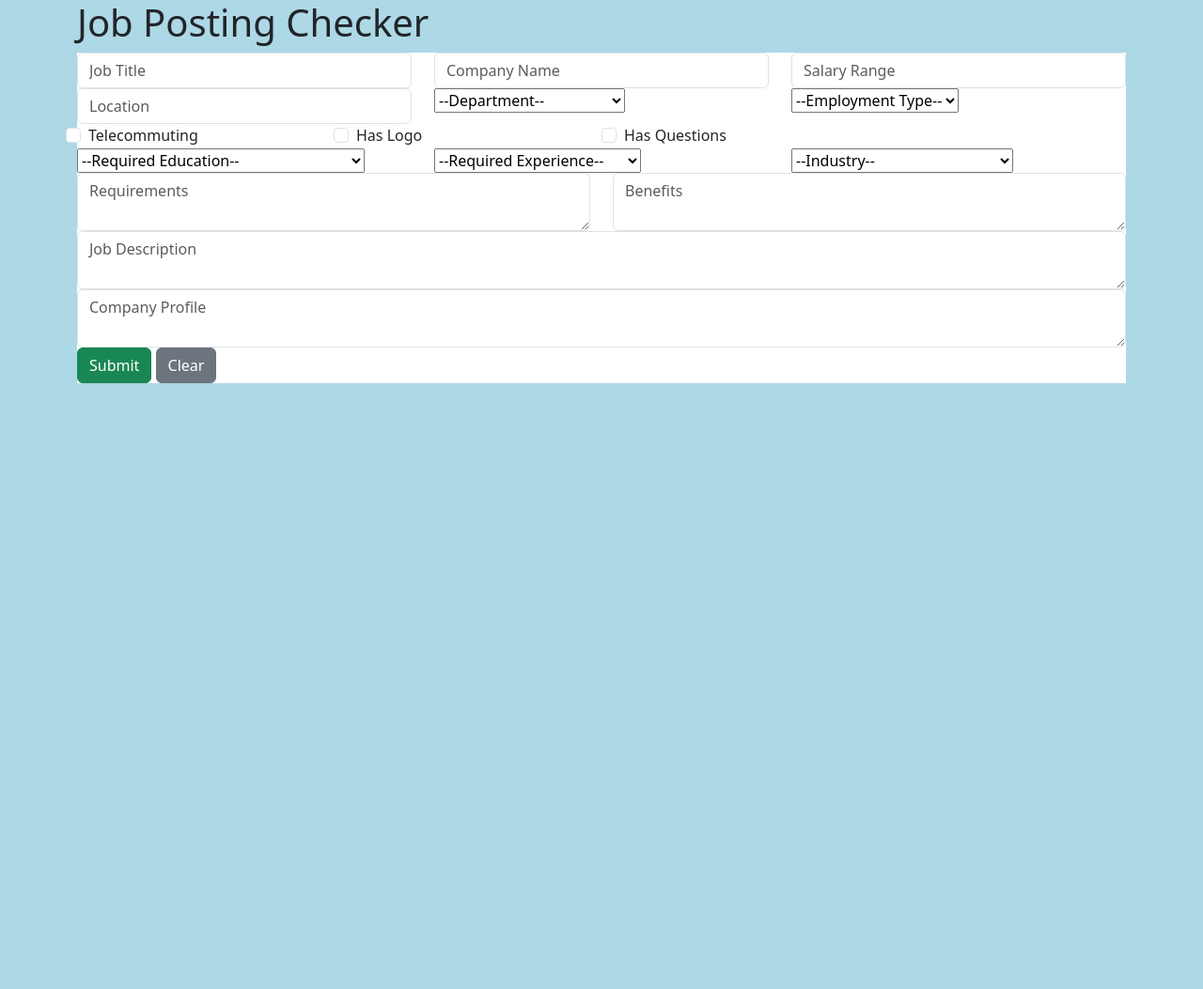
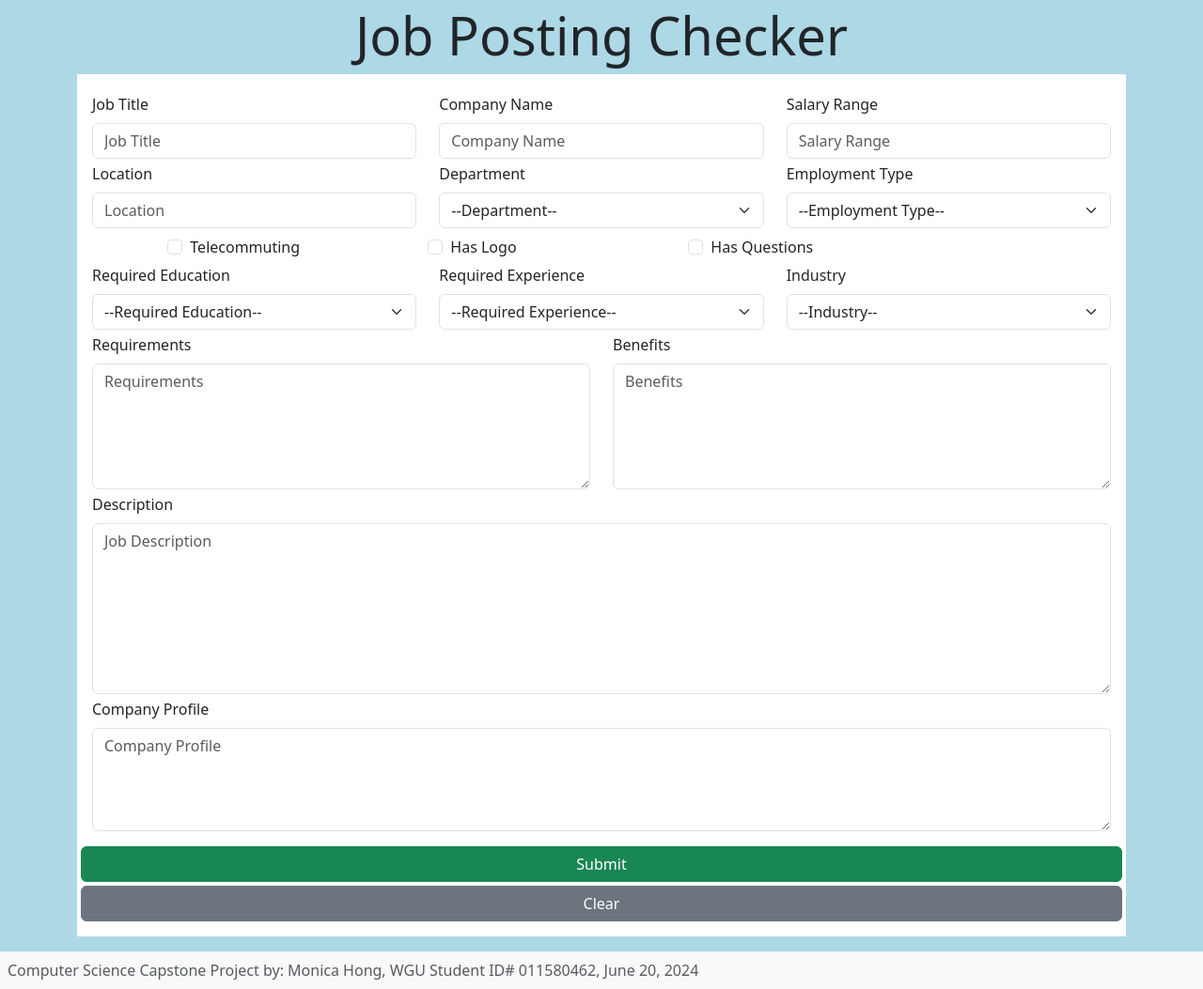
Before and after one commit to M0M0-D3V/C964-CS-Capstone, a Flask app: page / in a window 1280 px wide. Shown: the whole page at 94% size. Before the commit the page ends 408 px from the top, so only its background shows below. Run offline with Flask 3, Linux system fonts and the light colour scheme; parts of the project's set-up code (start-up, migrations or seed data) failed here and were passed over.

Commit message:
fix stopwords and update templates

```diff
--- a/templates/index.html
+++ b/templates/index.html
@@ -14,28 +14,33 @@
   </head>
   <body>
     <div class="container">
-      <h1>Job Posting Checker</h1>
-      <div class="row">
+      <h1 class="display-4 text-center font-weight-bold mt-1">Job Posting Checker</h1>
+      <div class="row mt-1">
         <div class="col">
-          <form id="myForm" action="/api" method="post">
-            <div class="row">
+          <form id="myForm" action="/api" method="post" class="p-3">
+            <div class="row mt-1">
               <div class="form-group col-md-4">
+                <label for="title" class="form-label">Job Title</label>
                 <input id="title" type="text" class="form-control" placeholder="Job Title" name="title" />
               </div>
               <div class="form-group col-md-4">
+                <label for="company" class="form-label">Company Name</label>
                 <input id="company" type="text" class="form-control" placeholder="Company Name" name="company" />
               </div>
               <div class="form-group col-md-4">
+                <label for="salary" class="form-label">Salary Range</label>
                 <input id="salary" type="text" class="form-control" placeholder="Salary Range" name="salary" />
               </div>
             </div>
-            <div class="row">
+            <div class="row mt-1">
               <div class="form-group col-md-4">
+                <label for="location" class="form-label">Location</label>
                 <input id="location" type="text" class="form-control" placeholder="Location" name="location" />
               </div>
               <div class="form-group col-md-4">
-                <select aria-label="choose department" id="department" name="department">
-                  <option>--Department--</option>
+                <label for="department" class="form-label">Department</label>
+                <select class="form-select" aria-label="choose department" id="department" name="department">
+                  <option disabled selected>--Department--</option>
                   <option>Sales</option>
                   <option>Engineering</option>
                   <option>Marketing</option>
@@ -57,8 +62,9 @@
                 </select>
               </div>
               <div class="form-group col-md-4">
-                <select aria-label="choose employment type" id="employment_type" name="employment_type">
-                  <option>--Employment Type--</option>
+                <label for="employment_type" class="form-label">Employment Type</label>
+                <select class="form-select" aria-label="choose employment type" id="employment_type" name="employment_type">
+                  <option disabled selected>--Employment Type--</option>
                   <option>Part-Time</option>
                   <option>Full-Time</option>
                   <option>Temporary</option>
@@ -67,8 +73,8 @@
                 </select>
               </div>
             </div>
-            <div class="row">
-              <div class="form-check col-md-3">
+            <div class="row mt-1 pt-1">
+              <div class="form-check col-md-3 offset-md-1">
                 <input id="telecommute" type="checkbox" class="form-check-input" name="telecommute" />
                 <label for="telecommute" class="form-check-label">Telecommuting</label>
               </div>
@@ -81,10 +87,11 @@
                 <label for="has_questions" class="form-check-label">Has Questions</label>
               </div>
             </div>
-            <div class="row">
+            <div class="row mt-1">
               <div class="form-group col-md-4">
-                <select aria-label="choose education" id="required_education" name="required_education">
-                  <option>--Required Education--</option>
+                <label for="required_education" class="form-label">Required Education</label>
+                <select class="form-select" aria-label="choose education" id="required_education" name="required_education">
+                  <option disabled selected>--Required Education--</option>
                   <option>High School or equivalent</option>
                   <option>Some College Coursework Completed</option>
                   <option>Associate Degree</option>
@@ -96,8 +103,9 @@
                 </select>
               </div>
               <div class="form-group col-md-4">
-                <select aria-label="choose experience" id="required_experience" name="required_experience">
-                  <option>--Required Experience--</option>
+                <label for="required_experience" class="form-label">Required Experience</label>
+                <select class="form-select" aria-label="choose experience" id="required_experience" name="required_experience">
+                  <option disabled selected>--Required Experience--</option>
                   <option>Applicable</option>
                   <option>Apprenticeship/Internship</option>
                   <option>Entry Level</option>
@@ -110,8 +118,9 @@
                 </select>
               </div>
               <div class="form-group col-md-4">
-                <select aria-label="choose industry" id="industry" name="industry">
-                  <option>--Industry--</option>
+                <label for="industry" class="form-label">Industry</label>
+                <select class="form-select" aria-label="choose industry" id="industry" name="industry">
+                  <option disabled selected>--Industry--</option>
                   <option>Technology and Services</option>
                   <option>Computer Software</option>
                   <option>Internet</option>
@@ -135,29 +144,36 @@
                 </select>
               </div>
             </div>
-            <div class="row">
+            <div class="row mt-1">
               <div class="form-group col-md-6">
-                <textarea id="requirements" class="form-control" placeholder="Requirements" name="requirements"></textarea>
+                <label for="requirements" class="form-label">Requirements</label>
+                <textarea id="requirements" class="form-control" placeholder="Requirements" name="requirements" rows="5"></textarea>
               </div>
               <div class="form-group col-md-6">
-                <textarea id="benefits" class="form-control" placeholder="Benefits" name="benefits"></textarea>
+                <label for="benefits" class="form-label">Benefits</label>
+                <textarea id="benefits" class="form-control" placeholder="Benefits" name="benefits" rows="5"></textarea>
               </div>
             </div>
-            <div class="row">
+            <div class="row mt-1">
               <div class="form-group col-md-12">
-                <textarea id="description" class="form-control" placeholder="Job Description" name="description"></textarea>
+                <label for="description" class="form-label">Description</label>
+                <textarea id="description" class="form-control" placeholder="Job Description" name="description" rows="7"></textarea>
               </div>
             </div>
-            <div class="row">
+            <div class="row mt-1">
               <div class="form-group col-md-12">
-                <textarea id="company-profile" class="form-control" placeholder="Company Profile" name="company-profile"></textarea>
+                <label for="company-profile" class="form-label">Company Profile</label>
+                <textarea id="company-profile" class="form-control" placeholder="Company Profile" name="company-profile" rows="4"></textarea>
               </div>
             </div>
-            <input class="btn btn-success" type="submit" />
-            <button class="btn btn-secondary" type="button" onclick="document.getElementById('myForm').reset();">Clear</button>
+            <div class="row mt-3">
+              <input class="btn btn-success" type="submit" />
+              <button class="btn btn-secondary mt-1" type="button" onclick="document.getElementById('myForm').reset();">Clear</button>
+            </div>
           </div>
         </form>
       </div>
     </div>
+    <footer class="text-muted text-right container-fluid bg-light mt-3 p-2">Computer Science Capstone Project by: Monica Hong, WGU Student ID# 011580462, June 20, 2024</footer>
   </body>
 </html>
--- a/templates/result.html
+++ b/templates/result.html
@@ -19,7 +19,9 @@
 
   <body>
     <div class="container">
-      <h3 id="answer">This job is {{result}}!</h3>
+      <h3 id="answer" class="display-4 text-center font-weight-bold mt-1">
+        This job is {{result}}.
+      </h3>
       <a
         id="show-visuals"
         href="#"
```
Also changed, not shown: 1 other file.
